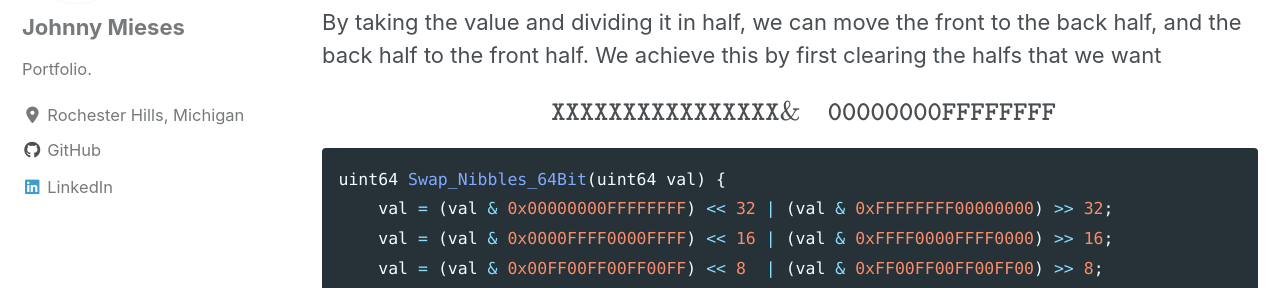
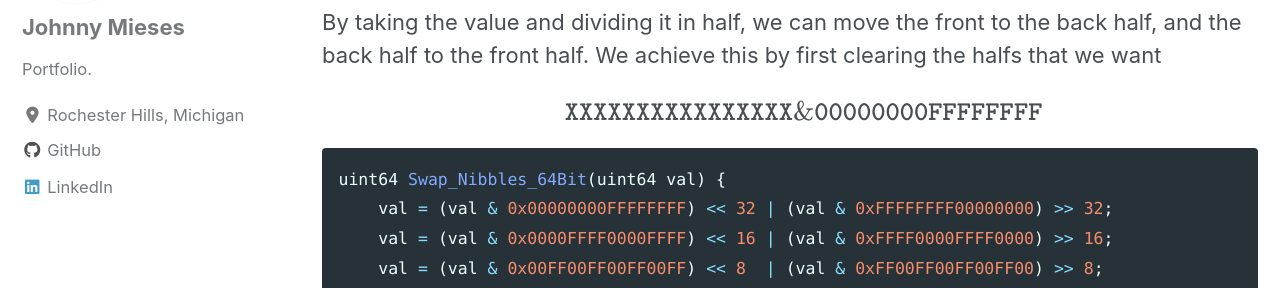
Before and after one commit to jmieses/jmportfolio.github.io, a Jekyll site: the page built from _posts/2020-04-24-Swapping-Nibbles-in-64-bitfield.md, in a window 1280 px wide and 900 px high, scrolled down 773 px. Shown: the part 159-447 px from the top of the window. Built offline with Jekyll 4.4.1, drawn with Linux system fonts in a browser that asks for light colours; cached includes are drawn as plain includes; nearby versions of some CDN libraries; formulas are drawn with MathJax 3.

Commit message:
post update

````diff
--- a/_posts/2020-04-24-Swapping-Nibbles-in-64-bitfield.md
+++ b/_posts/2020-04-24-Swapping-Nibbles-in-64-bitfield.md
@@ -21,7 +21,7 @@ In addition, let's suppose that we need to keep the nibbles in a specific ordere
 
 By taking the value and dividing it in half, we can move the front to the back half, and the back half to the front half. We achieve this by first clearing the halfs that we want
 
-$$ \quad \texttt{XXXXXXXXXXXXXXXX} \\ \& \quad \texttt{00000000FFFFFFFF}  $$
+$$ \quad \texttt{XXXXXXXXXXXXXXXX} \\ \&  \texttt{00000000FFFFFFFF}  $$
 
 ```c
 uint64 Swap_Nibbles_64Bit(uint64 val) {
````
